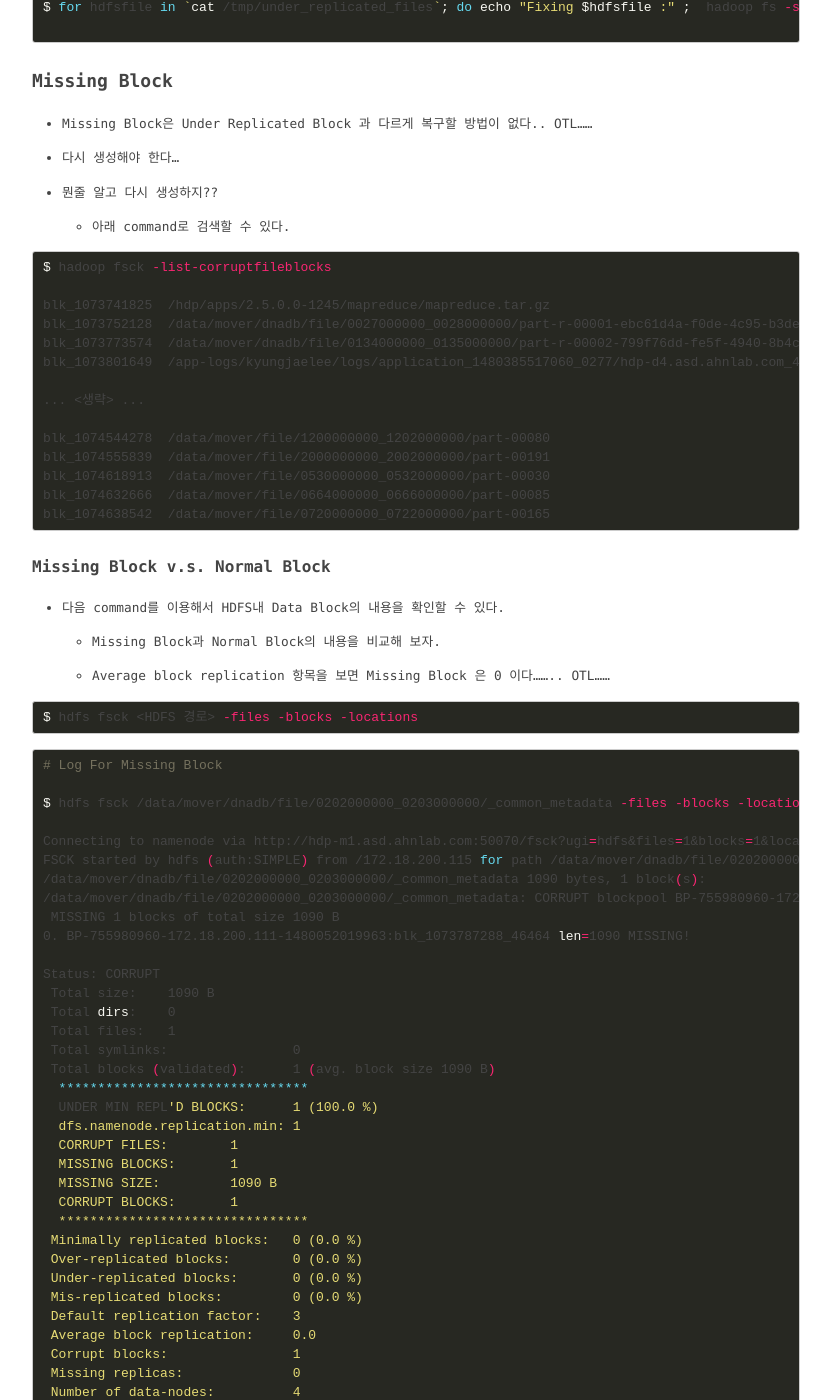
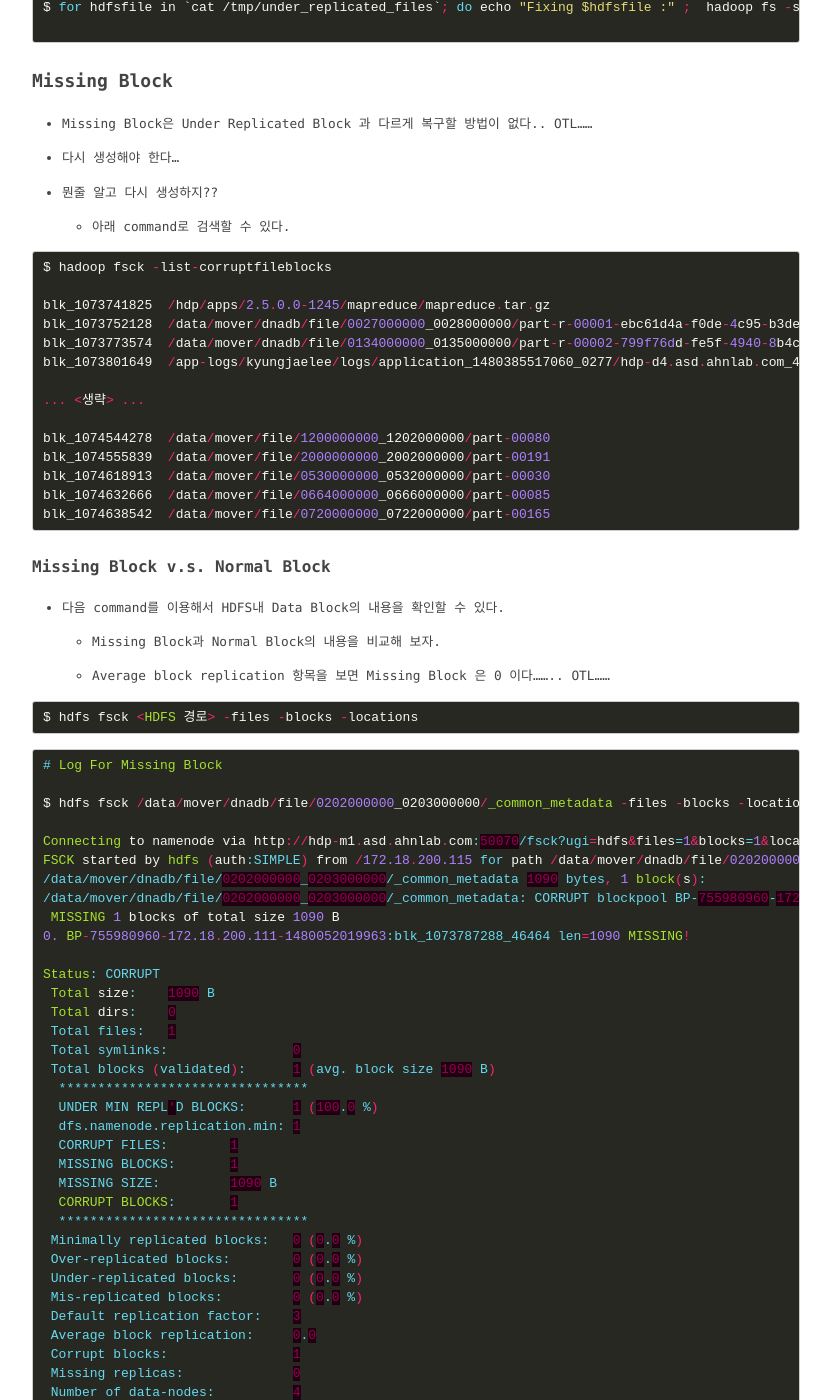
Before and after one commit to rtfmplz/rtfmplz.github.io, a Jekyll site: the page built from _posts/2016-12-13-hdfs-recovery-story.md, in a window 1280 px wide and 1400 px high, scrolled down 3225 px. Shown: the whole window, without its empty margins (224-1055 px from the left). Built offline with Jekyll 4.4.1, drawn with Linux system fonts in a browser that asks for light colours; comment, search, counter and statistics services are not loaded; some of the changed text lies outside the part shown.

Commit message:
bash -> scala

````diff
--- a/_posts/2016-12-13-hdfs-recovery-story.md
+++ b/_posts/2016-12-13-hdfs-recovery-story.md
@@ -93,7 +93,7 @@ comments: true
 
 > 나중에 알았지만 기다리면 Hadoop 이 알아서 처리해준다.. ^^..
 
-```bash
+```scala
 $ su - <$hdfs_user>
 $ hdfs fsck / | grep 'Under replicated' | awk -F':' '{print $1}' >> /tmp/under_replicated_files
 $ for hdfsfile in `cat /tmp/under_replicated_files`; do echo "Fixing $hdfsfile :" ;  hadoop fs -setrep 3 $hdfsfile; done
@@ -107,7 +107,7 @@ $ for hdfsfile in `cat /tmp/under_replicated_files`; do echo "Fixing $hdfsfile :
 * 뭔줄 알고 다시 생성하지??
 	* 아래 command로 검색할 수 있다.
 
-```bash
+```scala
 $ hadoop fsck -list-corruptfileblocks
 
 blk_1073741825  /hdp/apps/2.5.0.0-1245/mapreduce/mapreduce.tar.gz
@@ -130,11 +130,11 @@ blk_1074638542  /data/mover/file/0720000000_0722000000/part-00165
 	* Missing Block과 Normal Block의 내용을 비교해 보자.
 	* Average block replication 항목을 보면  Missing Block 은 0 이다........ OTL......
 
-```bash
+```scala
 $ hdfs fsck <HDFS 경로> -files -blocks -locations
 ```
 
-```bash
+```scala
 # Log For Missing Block
 
 $ hdfs fsck /data/mover/dnadb/file/0202000000_0203000000/_common_metadata -files -blocks -locations
@@ -175,7 +175,7 @@ FSCK ended at Tue Dec 13 11:25:20 KST 2016 in 1 milliseconds
 The filesystem under path '/data/mover/dnadb/file/0202000000_0203000000/_common_metadata' is CORRUPT
 ```
 
-```bash
+```scala
 # Log For Normal Block
 
 $ hdfs fsck /data/mover/dnadb/file/0203000000_0204000000/_common_metadata -files -blocks -locations
@@ -208,7 +208,7 @@ The filesystem under path '/data/mover/dnadb/file/0203000000_0204000000/_common_
 
 * Missing Block은 더이상 사용할 수 없기 때문에 아래 Command를 이용해서 `hdfs://lost+found`로 옮기거나 삭제 할 수 있다.
 
-```bash
+```scala
 $hadoop fsck -move		# /lost+found 로 이동
 $hadoop fsck -delete	# 삭제
 ```
````
